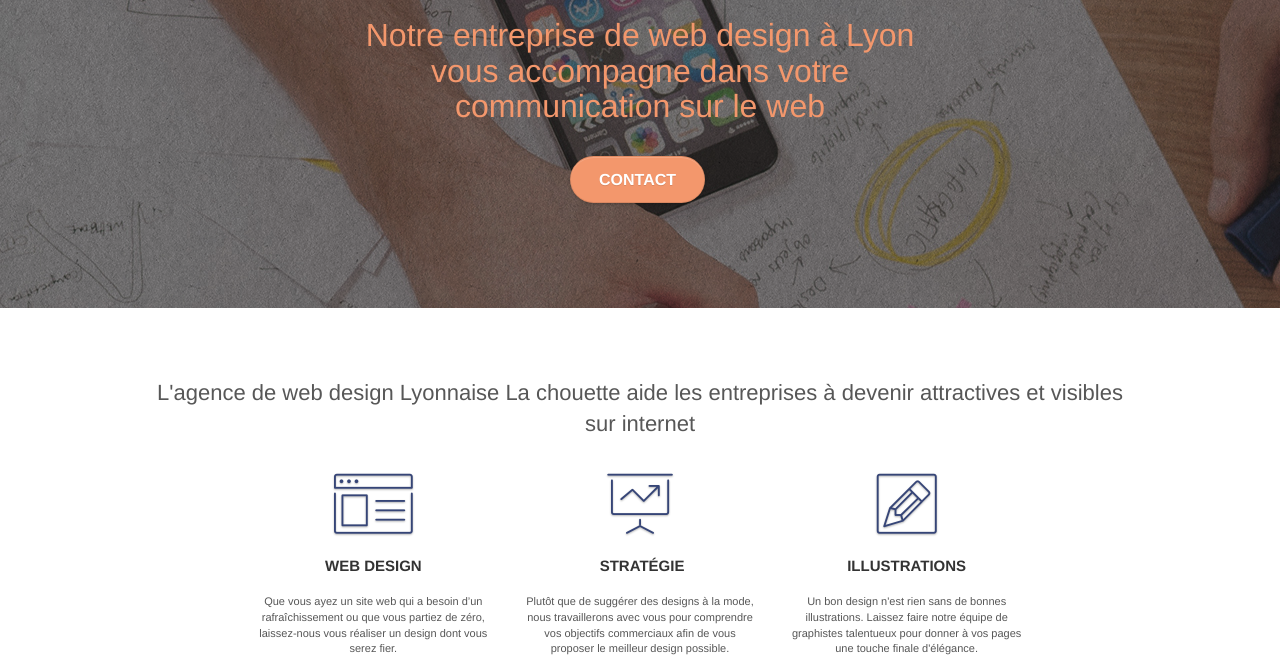
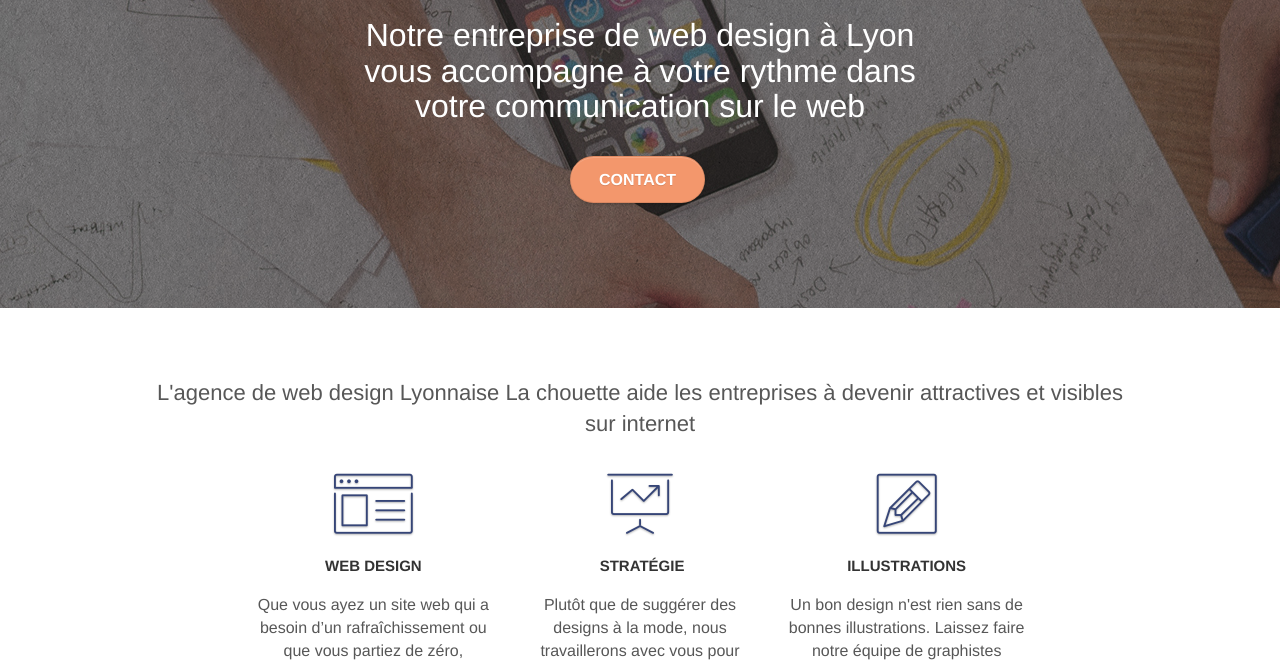
Before and after one commit to Mathias-Hadji/La-chouette-agence-SEO-improved, a plain HTML site: page index.html in a window 1280 px wide. Shown: the part 294-956 px from the top of the page. Drawn offline with Linux system fonts and the light colour scheme.

Commit message:
Modification de la couleur + augmentation de la font size de tous les paragraphes du site. Modification de la couleur du h1 de la page d'accueil du site.

```diff
--- a/index.html
+++ b/index.html
@@ -66,7 +66,7 @@
 			<div class="col-sm-12">
 				<img src="img/logo.png" class="center-block image-resize-mode" width="100" alt="La chouette agence, agence web paris, création logo paris" />
 				<h1 class="text-center hero-bloc-text tc-white ">
-					Notre entreprise de web design à Lyon vous accompagne dans votre communication sur le web
+					Notre entreprise de web design à Lyon vous accompagne à votre rythme dans votre communication sur le web
 				</h1>
 				<div class="text-center">
 					<a href="page2.html" class="btn btn-lg btn-clean btn-rd cta-hero btn-atomic-tangerine" id="cta-hero">Contact</a>
--- a/style.css
+++ b/style.css
@@ -677,7 +677,7 @@ a {
 }
 
 p {
-    font-size: 11px;
+    font-size: 16px;
 }
 
 .tight-width-whitespace {
@@ -775,7 +775,7 @@ h4 {
 }
 
 .tc-white {
-    color: #F3976C!important;
+    color: #FFFFFF!important;
 }
 
 .btn-atomic-tangerine {
```
